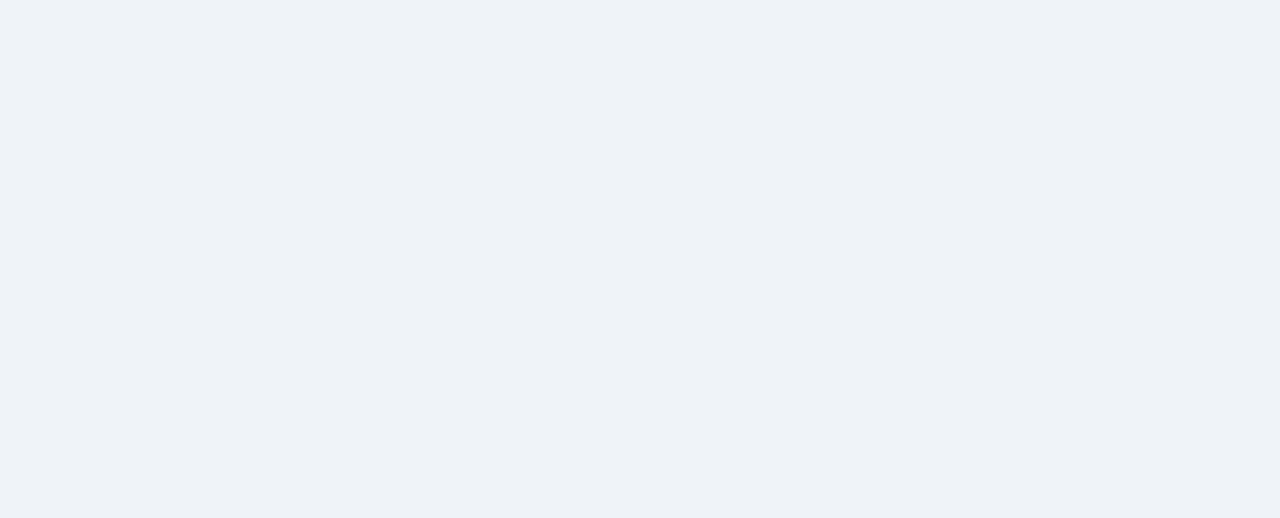
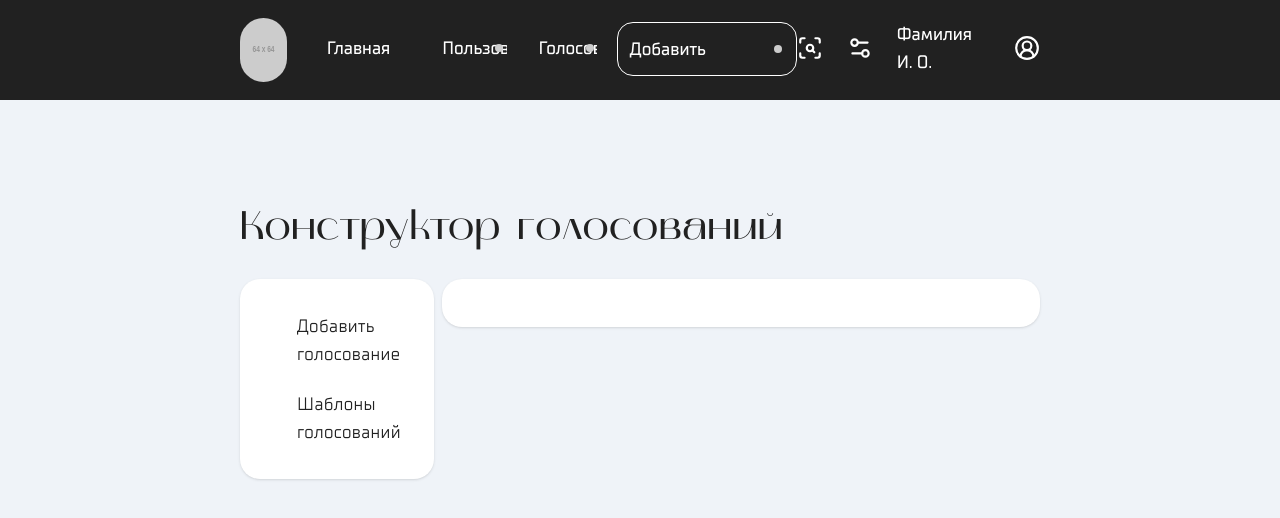
Before and after one commit to Vladdeek/vote-app, a React (Vite) app in the folder frontend/: page /constructor in a window 1280 px wide. Before the commit this address had no page. Shown: the top 518 px of the page. Built offline with nearby package versions, Linux system fonts and the light colour scheme.

Commit message:
fixed last changes

```diff
--- a/frontend/src/components/Header.jsx
+++ b/frontend/src/components/Header.jsx
@@ -3,45 +3,44 @@ import { useState } from 'react'
 
 const HeaderDropdown = ({ options = [], title }) => {
 	const [isOpen, setIsOpen] = useState(false)
-	const [selectedOption, setSelectedOption] = useState(null)
-	const [inputStatus, setInputStatus] = useState(false)
 
 	const toggleDropdown = () => setIsOpen(!isOpen)
 
 	const handleOptionClick = option => {
-		setSelectedOption(option)
 		setIsOpen(false)
-		setInputStatus(true)
 	}
 
 	return (
-		<div className={`relative ${isOpen && 'bg-[#505050] rounded-t-xl'}`}>
-			<div className='w-full inline-flex flex-col rounded-xl'>
-				<div className='overflow-hidden cursor-pointer'>
 		<div
-						className='text-white gap-2 flex justify-between items-center p-[12px] select-none hover:bg-[#505050] rounded-xl transition-all'
 			onClick={toggleDropdown}
+			className={`${
+				isOpen && 'bg-[#505050]'
+			} grid-cols-5 grid overflow-hidden rounded-2xl select-none`}
 		>
-						<p>{title}</p>
-						<div className='bg-[#ccc] rounded-full h-2 w-2'></div>
-					</div>
-
-					<ul
-						className={`${
-							!isOpen ? 'hidden' : 'block'
-						} transition-all font-light absolute z-10 w-full bg-[#505050] overflow-hidden rounded-b-xl shadow-lg`}
-					>
+			<div className='col-span-4'>
+				<p className='p-3 cursor-pointer'>{title}</p>
+				<div className={!isOpen && 'hidden'}>
 					{options.map((option, index) => (
-							<li
+						<p
 							key={index}
-								className='hover:bg-[#454545] p-2 cursor-pointer select-none transition-all'
+							className='p-3 w-10 cursor-pointer text-xl font-normal select-none transition-all'
 							onClick={() => handleOptionClick(option)}
 						>
 							{option}
-							</li>
+						</p>
 					))}
-					</ul>
 				</div>
+			</div>
+			<div
+				className={`col-span-1 relative w-full flex justify-center ${
+					!isOpen ? 'items-center' : 'items-start top-[7.5%]'
+				} `}
+			>
+				<div
+					className={`bg-[#ccc] w-2 ${
+						!isOpen ? 'h-2' : 'h-[85%] '
+					} absolute transition-all rounded-full`}
+				></div>
 			</div>
 		</div>
 	)
@@ -49,49 +48,44 @@ const HeaderDropdown = ({ options = [], title }) => {
 
 const AltHeaderDropdown = ({ options = [], title }) => {
 	const [isOpen, setIsOpen] = useState(false)
-	const [selectedOption, setSelectedOption] = useState(null)
-	const [inputStatus, setInputStatus] = useState(false)
 
 	const toggleDropdown = () => setIsOpen(!isOpen)
 
 	const handleOptionClick = option => {
-		setSelectedOption(option)
 		setIsOpen(false)
-		setInputStatus(true)
 	}
 
 	return (
 		<div
-			className={`relative ${isOpen && 'bg-white text-[#212121] rounded-t-xl'}`}
+			onClick={toggleDropdown}
+			className={`border-1 ${
+				isOpen && 'bg-white text-[#212121]'
+			} border-white grid-cols-5 grid overflow-hidden rounded-2xl select-none hover:bg-white hover:text-[#212121] transition-all w-45`}
 		>
-			<div className='w-full inline-flex flex-col rounded-xl'>
-				<div className='overflow-hidden cursor-pointer'>
-					<div
-						className={`group gap-2 flex justify-between items-center p-[12px] select-none hover:bg-white hover:text-[#212121] border border-white ${
-							!isOpen ? 'text-white' : 'text-[#212121]'
-						} rounded-xl transition-all`}
-						onClick={toggleDropdown}
-					>
-						<p>{title}</p>
-						<div className='bg-[#ccc] rounded-full h-2 w-2 group-hover:bg-[#212121] transition-colors'></div>
-					</div>
-
-					<ul
-						className={`${
-							!isOpen ? 'hidden' : 'block'
-						} transition-all font-light absolute z-10 w-full bg-white overflow-hidden rounded-b-xl shadow-lg`}
-					>
+			<div className='col-span-4 '>
+				<p className='p-3 cursor-pointer'>{title}</p>
+				<div className={!isOpen && 'hidden'}>
 					{options.map((option, index) => (
-							<li
+						<p
 							key={index}
-								className='hover:bg-[#f4f4f4] p-2 cursor-pointer select-none transition-all'
+							className='p-3 cursor-pointer text-xl font-normal select-none transition-all'
 							onClick={() => handleOptionClick(option)}
 						>
 							{option}
-							</li>
+						</p>
 					))}
-					</ul>
 				</div>
+			</div>
+			<div
+				className={`col-span-1 relative w-full flex justify-center ${
+					!isOpen ? 'items-center' : 'items-start top-[7.5%]'
+				} `}
+			>
+				<div
+					className={` w-2 ${
+						!isOpen ? 'h-2 bg-[#ccc]' : 'h-[85%] bg-[#212121]'
+					} absolute transition-all rounded-full`}
+				></div>
 			</div>
 		</div>
 	)
@@ -105,27 +99,39 @@ const Header = ({ isAuthorized }) => {
 		<>
 			<div className='h-25 bg-[#212121]'>
 				<div className='flex justify-between py-[18px] mx-60 text-white text-lg font-medium'>
-					<div className='flex gap-6 items-center'>
+					<div className='flex gap-5 items-start'>
+						<div className='flex items-start'>
 							<img
-							className='rounded-full'
+								className='rounded-full h-16 w-16'
 								src='https://placehold.co/64x64.png'
 								alt=''
 							/>
-						<p>Главная</p>
+						</div>
+						<div className='mt-1 flex gap-5'>
+							<p className='px-5 h-13 flex items-start py-3 cursor-pointer hover:bg-[#505050] rounded-2xl'>
+								Главная
+							</p>
 							{isAuthorized && (
+								<div className='h-full flex items-start z-20'>
 									<HeaderDropdown title={'Пользователи'} options={Users} />
+								</div>
 							)}
 							{isAuthorized ? (
+								<div className='h-full flex items-start z-20'>
 									<HeaderDropdown title={'Голосования'} options={Voting} />
+								</div>
 							) : (
 								<p>Голосования</p>
 							)}
 
 							{isAuthorized && (
+								<div className='h-full flex items-start'>
 									<AltHeaderDropdown title={'Добавить'} options={Add} />
+								</div>
 							)}
 						</div>
-					<div className='flex gap-6 items-center'>
+					</div>
+					<div className='flex h-15 gap-6 items-center'>
 						{isAuthorized && (
 							<>
 								<ScanSearch size={32} />
--- /dev/null
+++ b/frontend/src/components/SideBar.jsx
@@ -0,0 +1,29 @@
+import { NavLink } from 'react-router-dom'
+
+const SideBarBtn = ({ to, children }) => {
+	return (
+		<NavLink
+			to={to}
+			className={({ isActive }) =>
+				[
+					'border-1 w-full py-2 px-3 border-white rounded-xl text-lg font-normal flex gap-5 justify-start items-center transition-all',
+					isActive
+						? 'bg-[#D2F0FF] text-[#437DE9]'
+						: 'hover:bg-[#D2F0FF] hover:text-[#437DE9]',
+				].join(' ')
+			}
+		>
+			{children}
+		</NavLink>
+	)
+}
+
+const SideBar = ({ children }) => {
+	return (
+		<div className='bg-white shadow-sm rounded-[20px] p-6 flex flex-col gap-1'>
+			{children}
+		</div>
+	)
+}
+
+export { SideBar, SideBarBtn }
--- a/frontend/src/main.jsx
+++ b/frontend/src/main.jsx
@@ -13,6 +13,7 @@ import DashboardLayout from './pages/layout/DashboardLayout'
 import MainPage from './pages/MainPage'
 import Profile from './pages/Profile'
 import Voting from './pages/Voting'
+import ConstrucorVoting from './pages/ConstructorVoting'
 
 function MainApp() {
 	const navigate = useNavigate()
@@ -30,6 +31,7 @@ function MainApp() {
 					<Route path='/main' element={<MainPage />} />
 					<Route path='/profile' element={<Profile />} />
 					<Route path='/voting' element={<Voting />} />
+					<Route path='/constructor' element={<ConstrucorVoting />} />
 				</Route>
 			</Routes>
 		</Suspense>
--- /dev/null
+++ b/frontend/src/pages/ConstructorVoting.jsx
@@ -0,0 +1,31 @@
+import { Layers, SquarePlus } from 'lucide-react'
+import { useState } from 'react'
+import { SideBar, SideBarBtn } from '../components/SideBar'
+import { Outlet } from 'react-router-dom'
+
+const ConstrucorVoting = () => {
+	const [isActive, setIsActive] = useState(0)
+	return (
+		<div className='mx-60 my-[99px] text-[#212121] tracking-wide'>
+			<p className='mak text-[40px] mb-5 '>Конструктор голосований</p>
+			<div className='grid grid-cols-4 gap-2'>
+				<div className='col-span-1'>
+					<SideBar>
+						<SideBarBtn to={'voting'}>
+							<SquarePlus />
+							<p>Добавить голосование</p>
+						</SideBarBtn>
+						<SideBarBtn to={'templates'}>
+							<Layers />
+							<p>Шаблоны голосований</p>
+						</SideBarBtn>
+					</SideBar>
+				</div>
+				<div className='col-span-3'>
+					<div className='bg-white shadow-sm rounded-[20px] p-6'></div>
+				</div>
+			</div>
+		</div>
+	)
+}
+export default ConstrucorVoting
```
Lines whose indentation alone changed are shown as unchanged.
